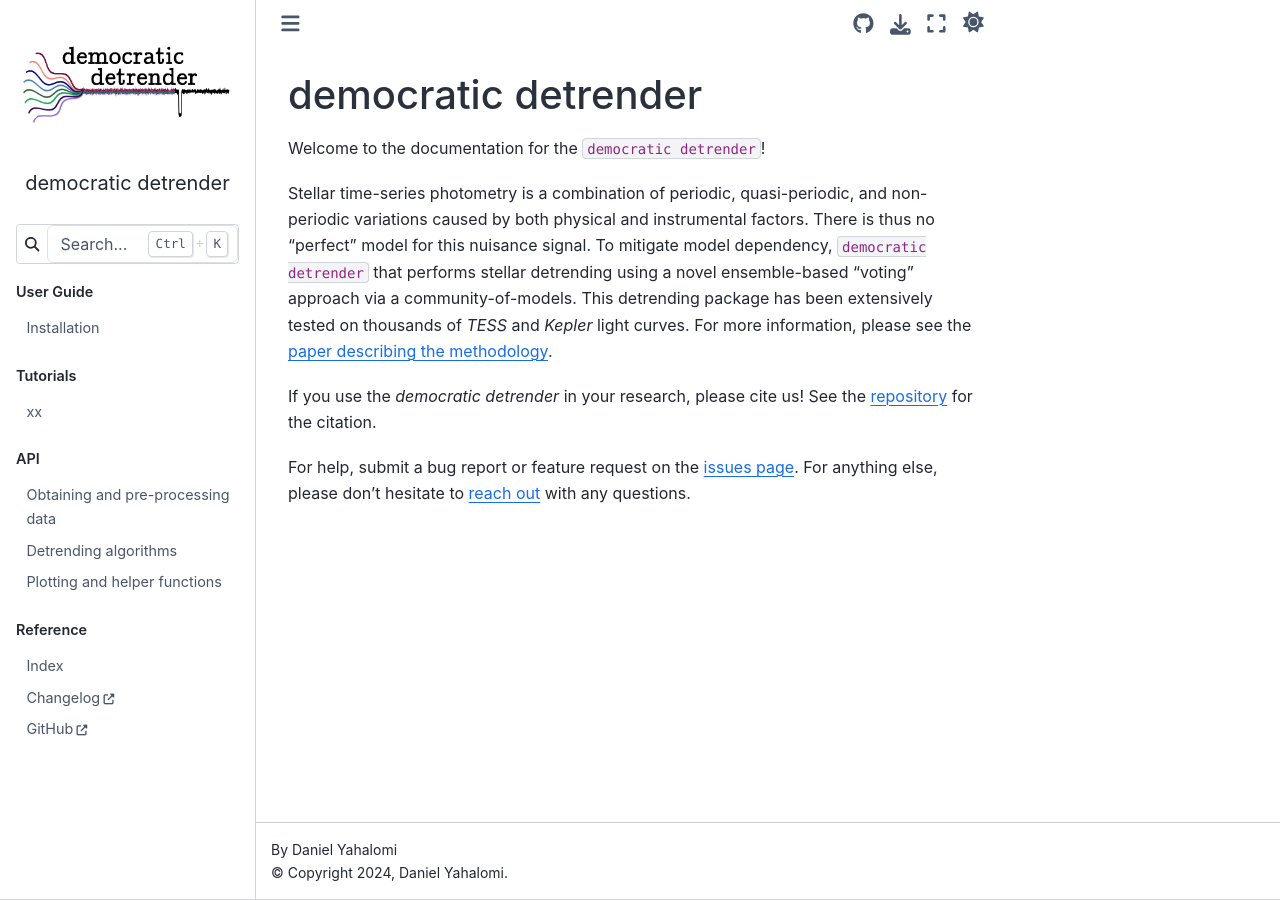
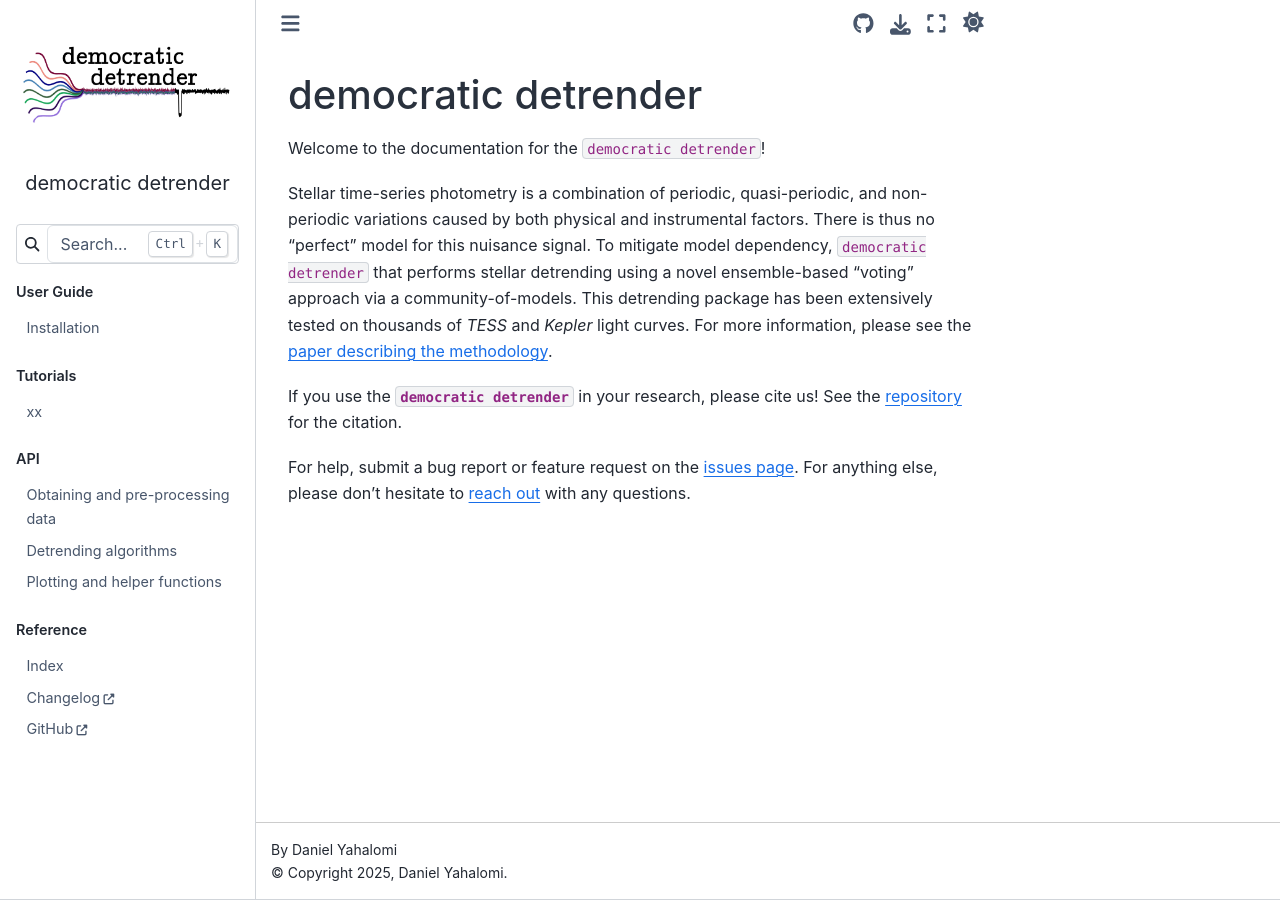
Before and after one commit to dyahalomi/democratic_detrender, a Sphinx documentation site: the page built from docs/index.rst, in a window 1280 px wide. Built offline with Sphinx 7.4.7 and the Sphinx Book theme 1.1.4, drawn with Linux system fonts in a browser that asks for light colours; some of the changed lines change nothing that is shown.

Commit message:
clean up docs conf

```diff
--- a/docs/conf.py
+++ b/docs/conf.py
@@ -3,33 +3,22 @@
 # For the full list of built-in configuration values, see the documentation:
 # https://www.sphinx-doc.org/en/master/usage/configuration.html
 
+import datetime
+
 # -- Project information -----------------------------------------------------
 # https://www.sphinx-doc.org/en/master/usage/configuration.html#project-information
 
-import sys
-import os
+from democratic_detrender import __version__
 
-sys.path.insert(0, os.path.abspath("."))
-sys.path.insert(
-    0, os.path.abspath("../democratic_detrender")
-)  # If your modules are in a parent directory
-
+release = __version__
 project = 'democratic_detrender'
-copyright = '2024, Daniel Yahalomi'
 author = 'Daniel Yahalomi'
-release = '0.0.1'
-
-# if you eventually refactor into a package format, add the path here
-sys.path.insert(0, os.path.abspath(".."))
-# sys.path.insert(
-#     0, os.path.abspath("../democratic_detrender")
-# )  # If your modules are in a parent directory
+copyright = f"{datetime.datetime.now().year}, {author}"
 
 # -- General configuration ---------------------------------------------------
 # https://www.sphinx-doc.org/en/master/usage/configuration.html#general-configuration
 
 extensions = [
-    # "sphinx_rtd_theme",
     "sphinx.ext.autodoc",
     "sphinx.ext.doctest",
     "sphinx.ext.todo",
@@ -41,12 +30,18 @@
     "myst_parser",
     "sphinxcontrib.video",
     # "sphinx.ext.pngmath",
+    "sphinx.ext.inheritance_diagram",
+    "sphinx_automodapi.smart_resolver",
 ]
 
+mathjax_path = "https://cdnjs.cloudflare.com/ajax/libs/mathjax/2.7.1/MathJax.js?config=TeX-AMS_HTML"
 templates_path = ["_templates"]
 exclude_patterns = ["_build", "Thumbs.db", ".DS_Store", "visualizations"]
 source_suffix = [".rst", ".md"]
-
+# The master toctree document.
+master_doc = "index"
+# Treat everything in single ` as a Python reference.
+default_role = "py:obj"
 
 # -- Options for HTML output -------------------------------------------------
 # https://www.sphinx-doc.org/en/master/usage/configuration.html#options-for-html-output
@@ -58,7 +53,9 @@
 html_title = "democratic detrender"
 # html_favicon = "_static/jupiter.png"
 html_static_path = ["_static"]
+autoclass_content = "both"
 
+# TODO: remove unused
 html_theme_options = {
     "path_to_docs": "docs",
     "repository_url": "https://github.com/dyahalomi/democratic_detrender",
```
